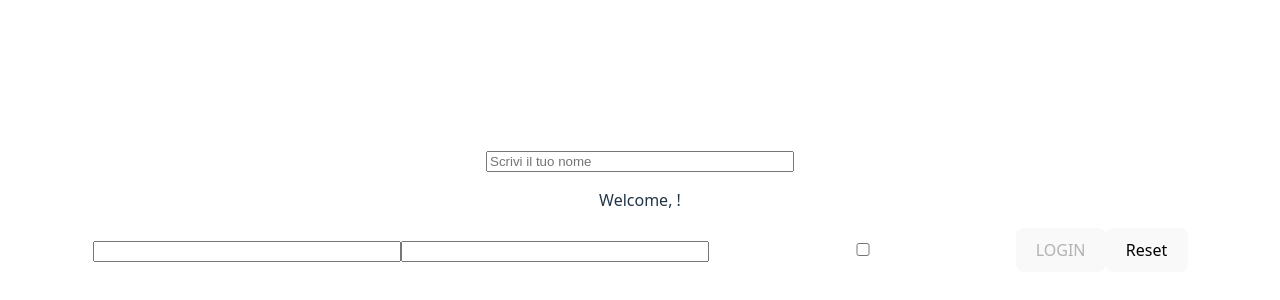
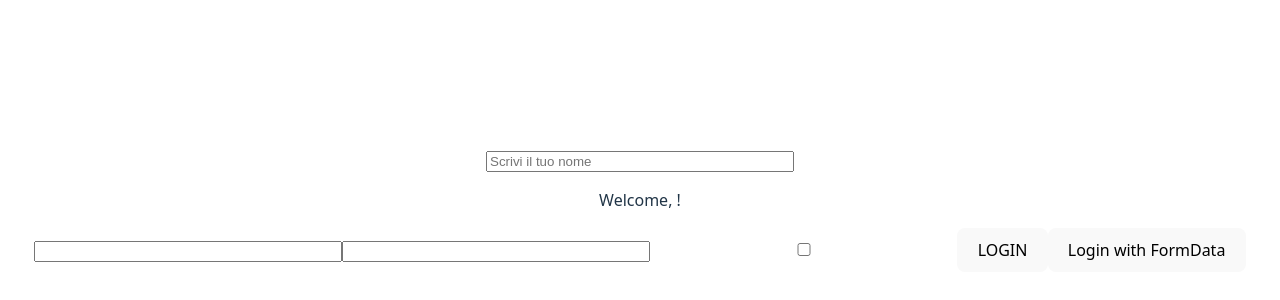
Before and after one commit to MartinaCostantino/React, a React (Vite) app in the folder esercizi-react/: page / in a window 1280 px wide. Shown: the part 190-490 px from the top of the page. Built offline with nearby package versions, Linux system fonts and the light colour scheme.

Commit message:
Uncontrolled form

```diff
--- a/esercizi-react/src/App.jsx
+++ b/esercizi-react/src/App.jsx
@@ -3,11 +3,12 @@ import './App.css'
 import InteractiveWelcome from './components/InteractiveWelcome'
 
 function App() {
-  const [count, setCount] = useState(0)
+
 
   return (
     <>
        <InteractiveWelcome></InteractiveWelcome>
+
     </>
   )
 }
--- a/esercizi-react/src/components/InteractiveWelcome.jsx
+++ b/esercizi-react/src/components/InteractiveWelcome.jsx
@@ -1,6 +1,7 @@
 import { useState } from "react";
 import Welcome from "./Welcome";
-import Login from "./Login";
+
+import UncontrolledLogin from "./UncontrolledLogin";
 
 export default function InteractiveWelcome() {
     const [userName, setUserName] = useState("");
@@ -9,9 +10,7 @@ export default function InteractiveWelcome() {
         setUserName(event.target.value);
     }
 
-    function onLogin(data) {
-        console.log("Login data:", data);
-    }
+
 
     return (
         <div>
@@ -23,7 +22,7 @@ export default function InteractiveWelcome() {
                 placeholder="Scrivi il tuo nome"
             />
             <Welcome name={userName} />
-            <Login onLogin={onLogin} />
+            <UncontrolledLogin  />
         </div>
     );
 }
--- a/esercizi-react/src/components/Login.jsx
+++ /dev/null
@@ -1,55 +0,0 @@
-import { useState } from "react"
-
-export default function Login({onLogin}){
-    const [data, setData] = useState({
-        username: '',
-        password: '',
-        session: false,
-     })
-
-
-    function handleChange(event){
-        const name = event.target.name
-        const value = event.target.value
-        const checked = event.target.checked
-        const type = event.target.type
-        setData((prev)=> {
-          return{
-            ...prev,
-            [name]: type === "checkbox" ? checked : value,
-          }
-        })
-
-    }
-
-    function handleReset(){
-        setData({
-        username: '',
-        password: '',
-        session: false,
-        })
-    }
-
-    function handleLogin(event) {
-      event.preventDefault();
-      onLogin({
-          username: data.username,
-          password: data.password,
-          remember: data.session
-      });
-    }
-
-
-
-    return (
-        <>
-           <form onSubmit={handleLogin}>
-           <input type="text" value={data.username} name="username" onChange={handleChange} />
-           <input type="password" value={data.password} name="password" onChange={handleChange} />
-           <input type="checkbox"  name="session" checked={data.session} onChange={handleChange} />
-           <button type="submit" disabled={!data.username || !data.password} >LOGIN</button>
-           <button onClick={handleReset}>Reset</button>
-           </form>
-        </>
-    )
-}
--- /dev/null
+++ b/esercizi-react/src/components/UncontrolledLogin.jsx
@@ -0,0 +1,40 @@
+import { useState } from "react"
+import { useRef } from "react"
+
+export default function UncontrolledLogin(){
+  const formRef = useRef(null)
+
+
+  function handleSubmit(event){
+    event.preventDefault()
+    const form = event.target
+      const data = {
+          username: form.username.value,
+          password: form.password.value,
+          remember: form.remember.checked,
+       }
+     console.log(data)
+  }
+
+  function loginWithFormData(event){
+    event.preventDefault();
+    if (!formRef.current) return;
+    const formData = new FormData(formRef.current);
+    console.log("Username:", formData.get("username"));
+    console.log("Password:", formData.get("password"));
+    console.log("Remember me:", formData.get("remember") === "on");
+
+  }
+
+    return (
+        <>
+           <form ref={formRef} onSubmit={handleSubmit}>
+           <input type="text" name="username" />
+           <input type="password" name="password"  />
+           <input type="checkbox" name="remember" />
+           <button type="submit" >LOGIN</button>
+           <button type="button" onClick={loginWithFormData}>Login with FormData</button>
+           </form>
+        </>
+    )
+}
```
